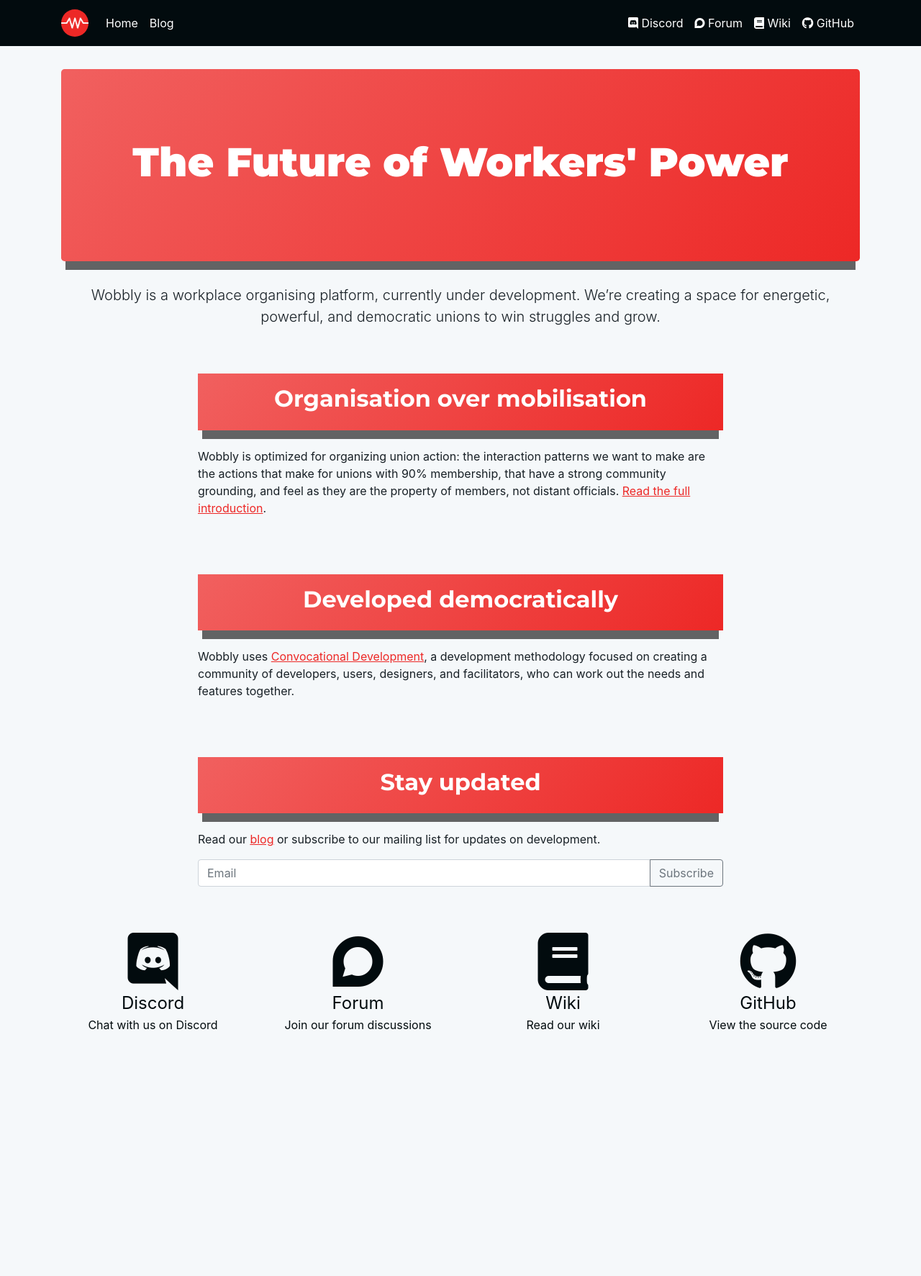
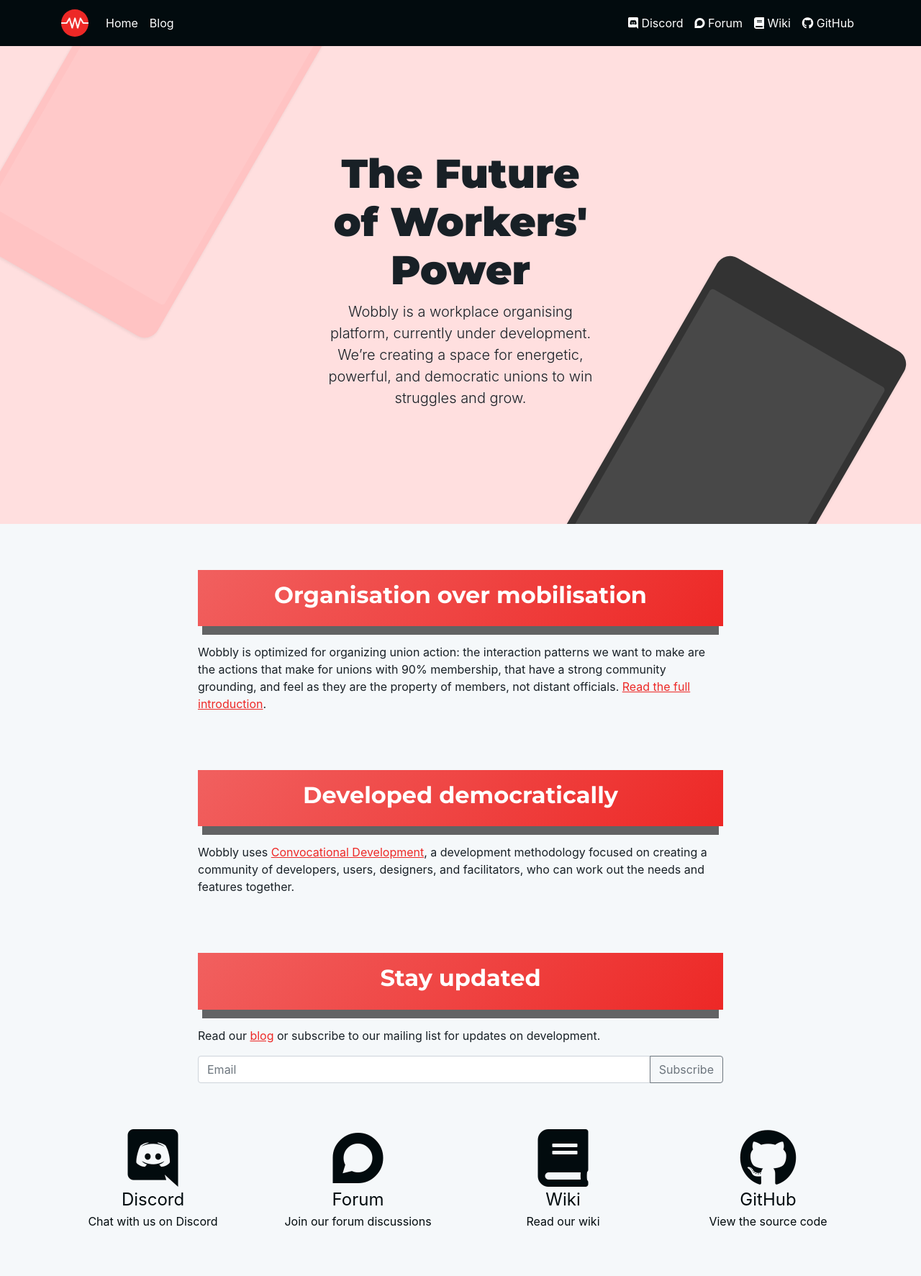
Before and after one commit to Wobbly-App/wobbly.app, a Jekyll site: the page built from index.html, in a window 1280 px wide. Shown: the whole page at 72% size. Built offline with Jekyll 4.4.1, drawn with Linux system fonts in a browser that asks for light colours; some web fonts are replaced; comment, search, counter and statistics services are not loaded; before the commit the page ends 1500 px from its top, so only the background shows below that.

Commit message:
add fancier splash

```diff
--- a/assets/css/wobbly.css
+++ b/assets/css/wobbly.css
@@ -55,25 +55,12 @@ a:hover {
   font-weight: 900;
 }
 
-.frontpage-jumbotron {
-  margin-top: 2em;
-  padding: 1em 0;
-}
-
-@media (min-width: 768px) {
-  .frontpage-jumbotron {
-    padding: 6em 0;
-  }
+.wobbly-splash {
+  background-color: #ffdfdf;
 }
 
 .frontpage-section {
   margin: 3em 0;
-}
-
-.frontpage-section-icon {
-  display: flex;
-  flex-direction: column;
-  justify-content: center;
 }
 
 .title-box {
@@ -142,3 +129,38 @@ a:hover {
   background: linear-gradient(131deg, rgba(241, 96, 95, 1) 0%, rgba(237, 40, 38, 1) 100%);
   color: white;
 }
+
+.overflow-hidden {
+  overflow: hidden;
+}
+
+.product-device {
+  position: absolute;
+  right: 10%;
+  bottom: -30%;
+  width: 300px;
+  height: 540px;
+  background-color: #333;
+  border-radius: 21px;
+  -webkit-transform: rotate(30deg);
+  transform: rotate(30deg);
+}
+
+.product-device::before {
+  position: absolute;
+  top: 10%;
+  right: 10px;
+  bottom: 10%;
+  left: 10px;
+  content: "";
+  background-color: rgba(255, 255, 255, 0.1);
+  border-radius: 5px;
+}
+
+.product-device-2 {
+  top: -25%;
+  right: auto;
+  bottom: 0;
+  left: 5%;
+  background-color: #ffc3c3;
+}
--- a/index.html
+++ b/index.html
@@ -3,23 +3,23 @@ layout: frontpage
 title: 21st century workers' power
 ---
 
+<div class="position-relative p-3 p-md-5 text-center overflow-hidden wobbly-splash">
+  <div class="col-md-5 p-lg-5 mx-auto my-5">
+    <h1 class="wobbly-title">The Future of Workers' Power</h1>
+    <p class="lead text-center">
+      Wobbly is a workplace organising platform, currently under development. We’re creating a space for energetic,
+      powerful, and democratic unions to win struggles and grow.
+    </p>
+  </div>
+  <div class="product-device product-device-2 shadow-sm d-none d-md-block"></div>
+  <div class="product-device shadow-sm d-none d-md-block"></div>
+</div>
+
 <div class="container">
-  <div class="row justify-content-center">
-    <div class="col">
-      <div class="jumbotron frontpage-jumbotron gradient wobblyshadow">
-        <h1 class="wobbly-title text-center">The Future of Workers' Power</h1>
-      </div>
-    </div>
-  </div>
-
-  <p class="lead text-center">
-    Wobbly is a workplace organising platform, currently under development. We’re creating a space for energetic,
-    powerful, and democratic unions to win struggles and grow.
-  </p>
 
   {% assign sections = site.frontpage-sections | sort: 'order' %}
   {% for section in sections %}
-    {% include frontpage-section.html title=section.title content=section.content %}
+  {% include frontpage-section.html title=section.title content=section.content %}
   {% endfor %}
 
   <div class="frontpage-links">
```
